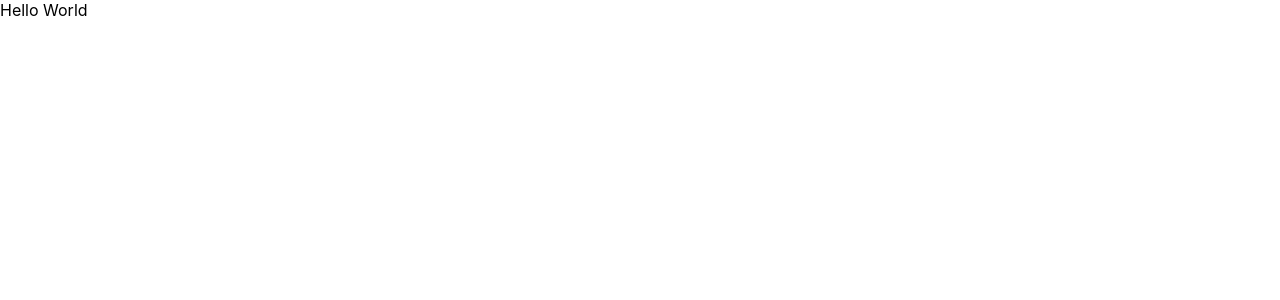
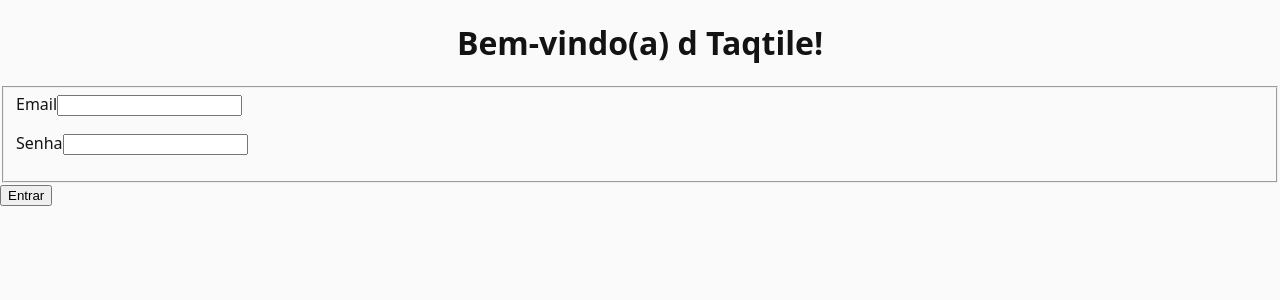
Before and after one commit to DevdouglasGfs/Taqtile, a React (Create React App) app: page / in a window 1280 px wide. Shown: the top 300 px of the page. Built offline with nearby package versions, Linux system fonts and the light colour scheme.

Commit message:
Feat: Add login page structure

```diff
--- a/src/App.tsx
+++ b/src/App.tsx
@@ -1,7 +1,4 @@
-import React from 'react'
+import LoginPage from "./pages/login-page";
 
-function App() {
-	return <div className="App">Hello World</div>
-}
-
-export default App
+const App: React.FC = () => <LoginPage />;
+export default App;
--- /dev/null
+++ b/src/components/login-form/index.tsx
@@ -0,0 +1,45 @@
+import { useState } from 'react';
+import './login-form.css';
+
+export interface UserDTO {
+  name?: string;
+  email: string;
+  password: string;
+  validated?: boolean;
+}
+export type UserBasicPersonalData = Pick<UserDTO, 'email' | 'password'>;
+
+export default function LoginForm() {
+  const [email, setEmail] = useState('');
+  const [password, setPassword] = useState('');
+  const userData = { email, password } as UserBasicPersonalData;
+
+  return (
+    <>
+      <form action='/' className='login-form'>
+        <h1 className='login-form__title'>Bem-vindo(a) d Taqtile!</h1>
+        <div className='login-form__user-input'>
+          <fieldset>
+            {/* Should be Refactored */}
+            <label className='input-group'>
+              Email
+              <input value={email} onChange={(ev) => setEmail(ev.target.value)} type='text' className='input-group__input' />
+              <div className='input-group__content-side'></div>
+              <p className='input-group__informative-message'></p>
+            </label>
+            <label className='input-group'>
+              Senha
+              <input value={password} onChange={(ev) => setPassword(ev.target.value)} type='text' className='input-group__input' />
+              <div className='input-group__content-side'></div>
+              <p className='input-group__informative-message'></p>
+            </label>
+          </fieldset>
+        </div>
+
+        <button type='submit' className='login-form__submit'>
+           Entrar
+        </button>
+      </form>
+    </>
+  );
+}
--- /dev/null
+++ b/src/components/login-form/login-form.css
@@ -0,0 +1,18 @@
+.login-form {
+  max-width: 100cqw;
+  min-width: fit-content;
+  margin: 0;
+  background-color: inherit;
+  box-shadow: 0 8px 48px hsl(0, 0, 70);
+  border-radius: 24px;
+}
+.login-form__title {
+  font-size: 32px;
+  text-align: center;
+}
+
+@media screen and (max-width: 600px) {
+  .login-form {
+    max-width: 700px;
+  }
+}
--- a/src/index.css
+++ b/src/index.css
@@ -1,13 +1,14 @@
+* {
+  box-sizing: border-box
+}
+
 body {
+  color: #131313;
   margin: 0;
-  font-family: -apple-system, BlinkMacSystemFont, 'Segoe UI', 'Roboto', 'Oxygen',
-    'Ubuntu', 'Cantarell', 'Fira Sans', 'Droid Sans', 'Helvetica Neue',
-    sans-serif;
+  min-height: 100svh;
+  overflow: hidden scroll;
+  background: #fafafa;
+  font-family: system-ui, -apple-system, BlinkMacSystemFont, 'Segoe UI', Roboto, Oxygen, Ubuntu, Cantarell, 'Open Sans', 'Helvetica Neue', sans-serif;
   -webkit-font-smoothing: antialiased;
   -moz-osx-font-smoothing: grayscale;
 }
-
-code {
-  font-family: source-code-pro, Menlo, Monaco, Consolas, 'Courier New',
-    monospace;
-}
--- /dev/null
+++ b/src/pages/login-page/index.tsx
@@ -0,0 +1,9 @@
+import LoginForm from '../../components/login-form';
+
+export default function LoginPage() {
+  return (
+    <div className='container'>
+      <LoginForm />
+    </div>
+  );
+}
```
Also changed, not shown: 1 other file (tests, documents, lock files or other folders).
